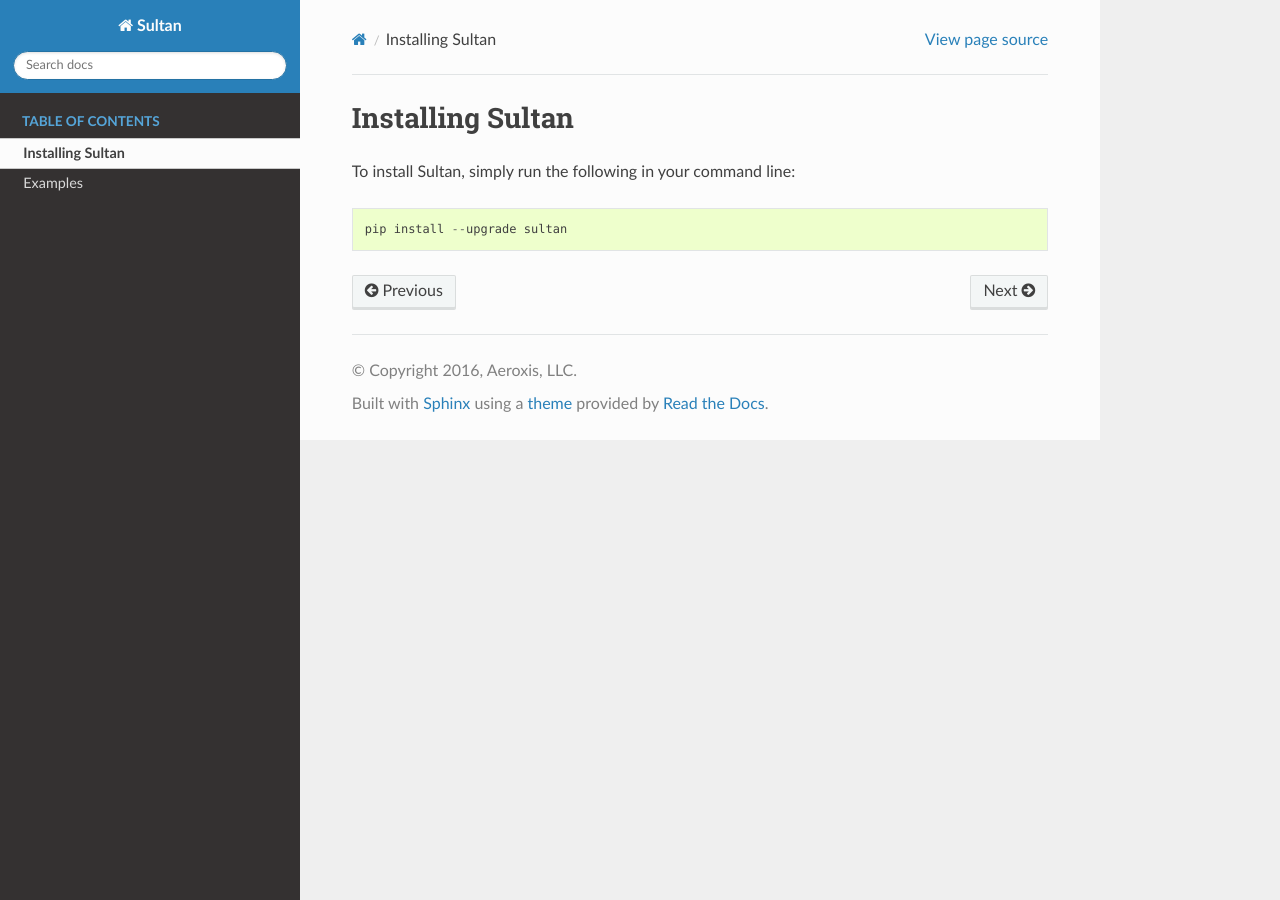
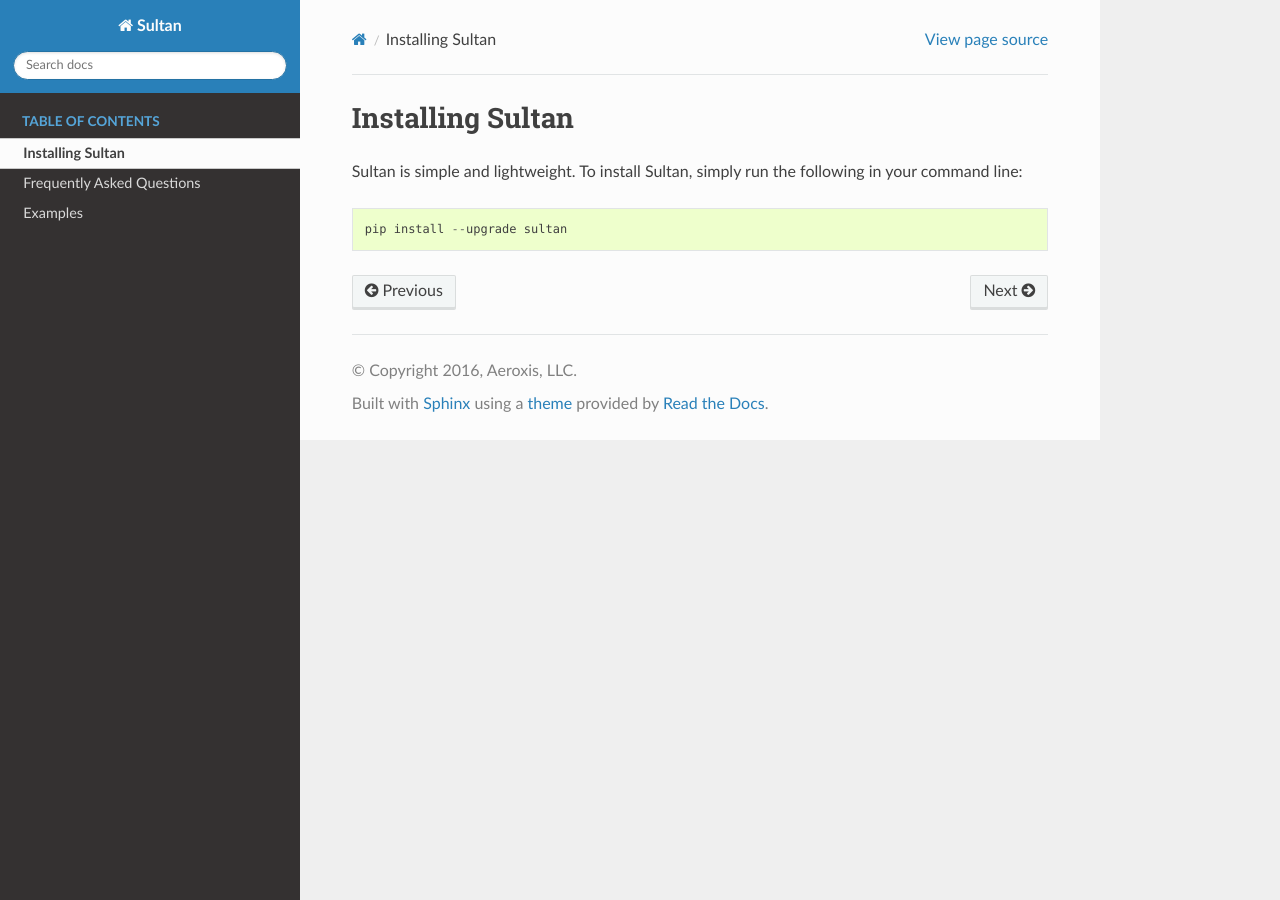
Before and after one commit to davydany/sultan, a Sphinx documentation site: the page built from docs/install-sultan.rst, in a window 1280 px wide. Built offline with Sphinx 7.4.7 and the Read the Docs theme 2.0.0, drawn with Linux system fonts in a browser that asks for light colours.

Commit message:
Added more documentation.

```diff
--- a/docs/index.rst
+++ b/docs/index.rst
@@ -17,6 +17,7 @@ Sultan
     :maxdepth: 2
 
     install-sultan
+    faq
     sultan-examples
 
 * :ref:`genindex`
--- a/docs/install-sultan.rst
+++ b/docs/install-sultan.rst
@@ -1,7 +1,8 @@
-
+=================
 Installing Sultan
 =================
 
-To install Sultan, simply run the following in your command line::
+Sultan is simple and lightweight. To install Sultan, simply run the following
+in your command line::
 
     pip install --upgrade sultan
--- a/docs/sultan-examples.rst
+++ b/docs/sultan-examples.rst
@@ -79,7 +79,7 @@ Example 5: Redirecting Output to File
 
 In Bash, we often want to redirect the output of a command to file. Whether
 the output is in `stdout` or `stderr`, we can redirect it to a file with
-Sultan. Here is an example:
+Sultan. Here is an example::
 
     # runs: 'cat /etc/hosts > ~/hosts'
     s.cat("/etc/hosts").redirect(
```
Also changed, not shown: docs/faq.rst (added, +27 -0 lines).
